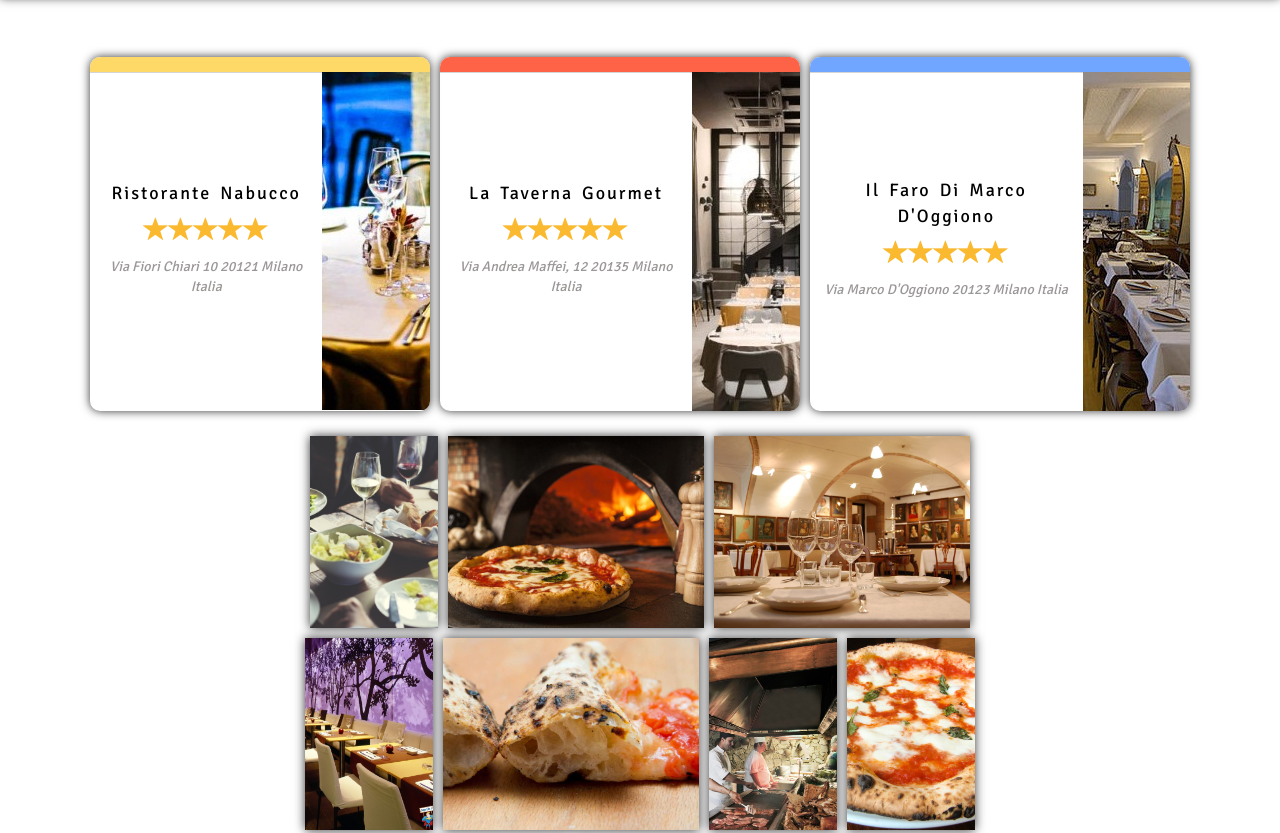
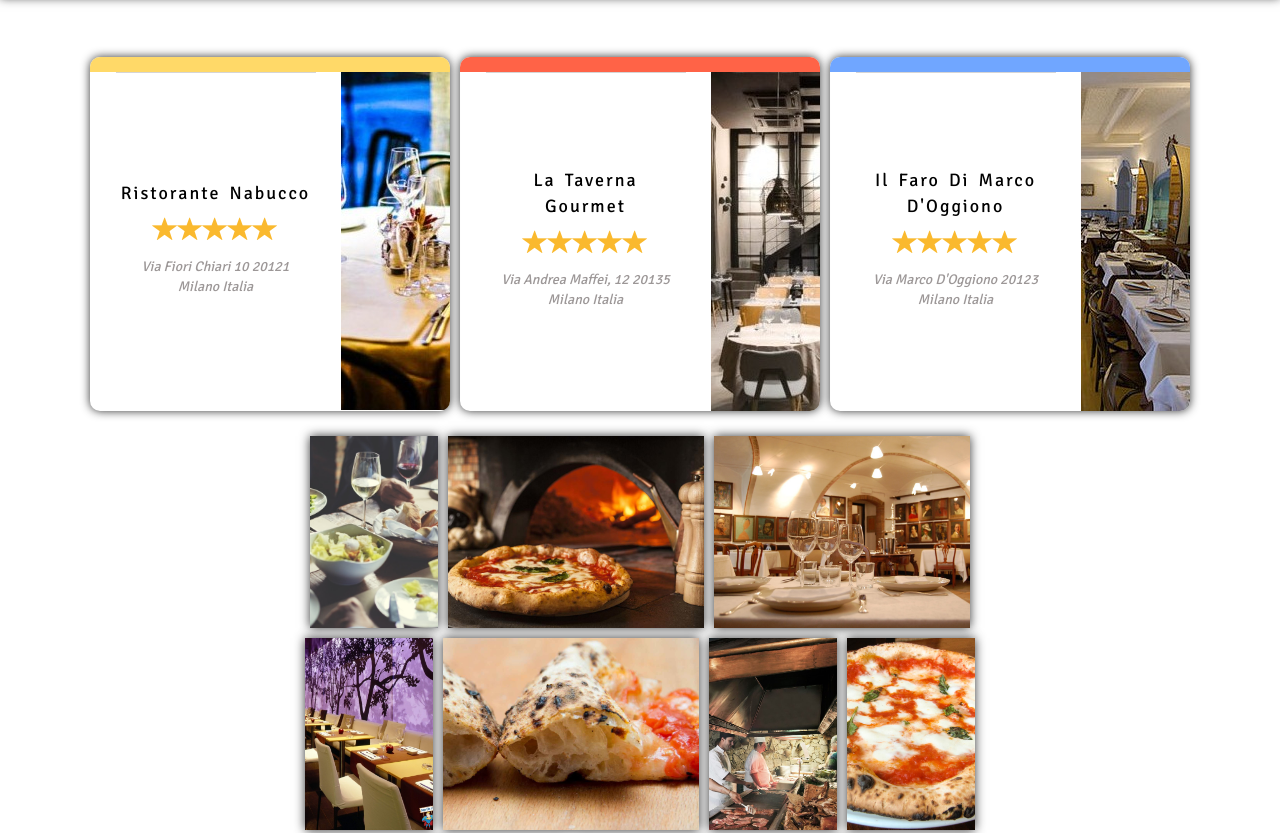
Before and after one commit to Hold94en/DsGroupTeam13, a website: page source/html/index.html in a window 1280 px wide. Shown: the part 253-1086 px from the top of the page. Drawn offline with nearby package versions, Linux system fonts and the light colour scheme.

Commit message:
Correzione del bug della dimensione della section

```diff
--- a/source/sass/_section.scss
+++ b/source/sass/_section.scss
@@ -20,14 +20,15 @@
 
 #containerSection{
     display: flex;
+    justify-content: center;
     margin: 0 auto;
     width: 100%;
 
-    @media screen and (max-width: 649px){
+    @media screen and (max-width: 879px){
         flex-direction: column;
     }
 
-    @media screen and (min-width: 650px){
+    @media screen and (min-width: 880px){
         flex-direction: row;
     }
 
@@ -53,6 +54,7 @@
             display: flex;
             flex-direction: column;
             justify-content: center;
+            width: 200px;
 
             p{
                 text-align: center;
```
Also changed, not shown: source/css/index.css.
